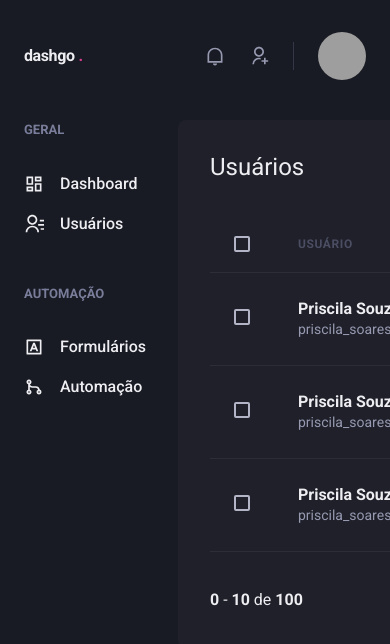
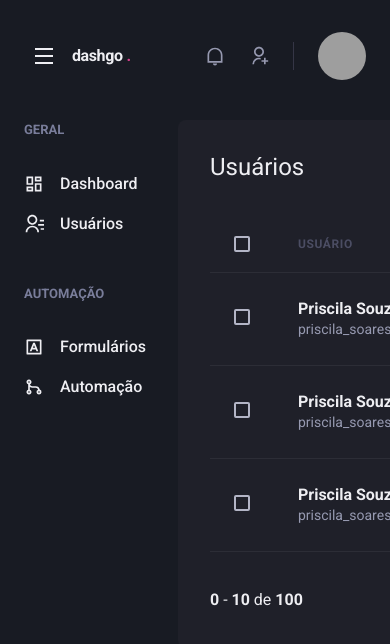
Before and after one commit to PriscilaSouza23/dashgo, a Next.js app: page /users in a window 390 px wide. Shown: the top 644 px of the page. Built offline with nearby package versions, Linux system fonts and the light colour scheme; grey boxes are pictures that could not be loaded.

Commit message:
feature sidebarResponsivo

```diff
--- a/src/components/Header/index.tsx
+++ b/src/components/Header/index.tsx
@@ -1,4 +1,6 @@
-import { Flex, useBreakpointValue } from "@chakra-ui/react";
+import { Flex, Icon, IconButton, useBreakpointValue } from "@chakra-ui/react";
+import { RiMenuLine } from "react-icons/ri";
+import { useSidebarDrawer } from "../../contexts/SidebarDrawerContext";
 import { Logo } from "./Logo";
 import { NotificationsNav } from "./NotificationsNav";
 import { Profile } from "./Profile";
@@ -9,6 +11,8 @@
     base: false,
     lg: true,
   })
+
+  const { onOpen } = useSidebarDrawer()
 
   return (
     <Flex
@@ -21,6 +25,19 @@
       px="6"
       align="center"
     >
+      { !isWideVersion && (
+        <IconButton
+          aria-label="Open Drawer navigation"
+          icon={<Icon as={RiMenuLine} />}
+          fontSize="24"
+          variant="unstyled"
+          onClick={onOpen}
+          mr="2"
+          display="flex"
+        >
+
+        </IconButton>
+      )}
       <Logo />
 
       { isWideVersion && <SearchBox /> }
--- /dev/null
+++ b/src/components/Sidebar/SidebarNav.tsx
@@ -0,0 +1,19 @@
+import { Stack } from "@chakra-ui/react";
+import { RiContactsLine, RiDashboardLine, RiGitMergeLine, RiInputMethodLine } from "react-icons/ri";
+import { NavLink } from "./NavLink";
+import { NavSection } from "./NavSection";
+
+export function SidebarNav() {
+    return (
+        <Stack spacing="12" align="flex-start">
+        <NavSection title="GERAL">
+          <NavLink icon={RiDashboardLine}>Dashboard</NavLink>
+          <NavLink icon={RiContactsLine}>Usuários</NavLink>
+        </NavSection>
+        <NavSection title="AUTOMAÇÃO">
+          <NavLink icon={RiInputMethodLine}>Formulários</NavLink>
+          <NavLink icon={RiGitMergeLine}>Automação</NavLink>
+        </NavSection>
+      </Stack>
+    )
+}
--- a/src/components/Sidebar/index.tsx
+++ b/src/components/Sidebar/index.tsx
@@ -1,26 +1,35 @@
-import { Box, Stack } from "@chakra-ui/react";
-import {
-  RiContactsLine,
-  RiDashboardLine,
-  RiGitMergeLine,
-  RiInputMethodLine,
-} from "react-icons/ri";
-import { NavLink } from "./NavLink";
-import { NavSection } from "./NavSection";
+import { Box, Drawer, DrawerBody, DrawerCloseButton, DrawerContent, DrawerHeader, DrawerOverlay, useBreakpointValue } from "@chakra-ui/react";
+import { useSidebarDrawer } from "../../contexts/SidebarDrawerContext";
+import { SidebarNav } from "./SidebarNav";
+
 
 export function Sidebar() {
+  const isDrawerSidebar = useBreakpointValue({
+    base: true,
+    lg: false,
+  })
+
+  const { isOpen, onClose } = useSidebarDrawer();
+
+  if (isDrawerSidebar) {
+    <Drawer isOpen={isOpen} placement="left" onClose={onClose}>
+      <DrawerOverlay>
+        <DrawerContent bg="gray.800" p="4">
+          <DrawerCloseButton mt="6" />
+          <DrawerHeader>Navegação</DrawerHeader>
+
+          <DrawerBody>
+            <SidebarNav />
+          </DrawerBody>
+        </DrawerContent>
+      </DrawerOverlay>
+    </Drawer>
+  }
+
+
   return (
     <Box as="aside" w="64" mr="8">
-      <Stack spacing="12" align="flex-start">
-        <NavSection title="GERAL">
-           <NavLink icon={RiDashboardLine}>Dashboard</NavLink>
-           <NavLink icon={RiContactsLine}>Usuários</NavLink>
-        </NavSection>
-        <NavSection title="AUTOMAÇÃO">
-           <NavLink icon={RiInputMethodLine}>Formulários</NavLink>
-           <NavLink icon={RiGitMergeLine}>Automação</NavLink>
-        </NavSection>
-      </Stack>
+      <SidebarNav />
     </Box>
   );
 }
--- /dev/null
+++ b/src/contexts/SidebarDrawerContext.tsx
@@ -0,0 +1,34 @@
+import { useDisclosure, UseDisclosureReturn } from "@chakra-ui/react";
+import { useRouter } from "next/router";
+import { createContext, ReactNode, useContext, useEffect } from "react";
+
+const SidebarDrawerContext = createContext({} as UseDisclosureReturn);
+
+type SidebarDrawerProviderProps = {
+    children: ReactNode;
+}
+
+export function SidebarDrawerProvider({ children }: SidebarDrawerProviderProps) {
+    const disclosure = useDisclosure()
+    const router = useRouter();
+
+    useEffect(() => {
+        disclosure.onClose()
+    }, [router.asPath])
+
+    return (
+        <SidebarDrawerContext.Provider value={disclosure}>
+            {children}
+        </SidebarDrawerContext.Provider>
+
+    )
+}
+
+export const useSidebarDrawer = () => useContext(SidebarDrawerContext)
+
+
+/*interface SidebarDrawerProviderProps {
+    children: ReactNode;
+}
+
+type SidebarDrawerContextData = UseDisclosureReturn*/
--- a/src/pages/_app.tsx
+++ b/src/pages/_app.tsx
@@ -1,11 +1,14 @@
 import { ChakraProvider } from '@chakra-ui/react'
 import { AppProps } from 'next/app'
+import { SidebarDrawerProvider } from '../contexts/SidebarDrawerContext'
 import { theme } from '../styles/theme'
 
 function MyApp({ Component, pageProps }: AppProps) {
   return (
     <ChakraProvider theme={theme}>
-      <Component {...pageProps} />
+      <SidebarDrawerProvider>
+        <Component {...pageProps} />
+      </SidebarDrawerProvider>
     </ChakraProvider>
   )
 }
```
